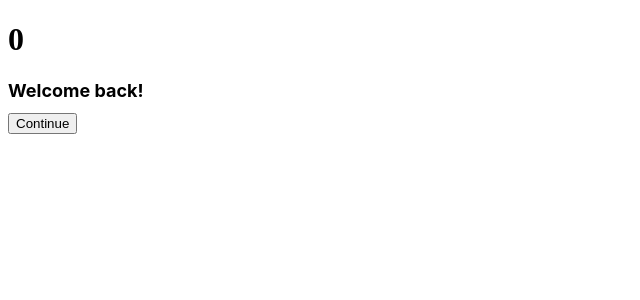
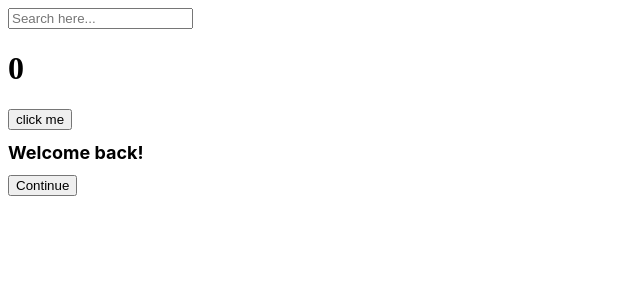
Before and after one commit to thespeace/learn-react-js-starter, a React (Create React App) app: page / in a window 1280 px wide. Shown: the top 300 px of the page, without its empty margins (0-640 px from the left). Built offline with nearby package versions, Linux system fonts and the light colour scheme.

Commit message:
230122 23:55 useEffects and Deps Recap!

```diff
--- a/src/App.js
+++ b/src/App.js
@@ -6,7 +6,9 @@ import {useState, useEffect} from "react";
 *   두번째 argument는 빈 array*/
 function App() {
   const [counter, setValue] = useState(0);
+  const [keyword, setKeyword] = useState("");
   const onClick = () => setValue((prev) => prev + 1);
+  const onChange = (event) => setKeyword(event.target.value);
   console.log("i run all the time");
   // const iRunOnlyOnce = () =>{
   //     console.log("i run only once.");
@@ -15,8 +17,20 @@ function App() {
   //  좀 더 쉬운 방법으로 실습 >
 
     useEffect(()=>{
-        console.log("CALL THE API....");
-    },[])
+        console.log("I run only once.");
+    },[]); /*react.js 에게 아무것도 지켜보지 않게해서 단 한번만 실행된다.*/
+    useEffect(()=> {
+        if(keyword !== ""){
+            console.log("I ren when 'keyword' changes.");
+        }
+    }, [keyword]); /* 두번째 argument에 keyword를 추가하면 해당 값이 변화할때 코드를 실행할거라고  react.js에게 알려주는 것이다.
+                            따라서 우리는 component가 생성되는 첫 시작점뿐아니라 무언가를 update될때 해당 코드가 실행되도록 할 수 있게 되었다.*/
+    useEffect(()=>{
+        console.log("I run when 'counter' changes");
+    }, [counter]);
+    useEffect(()=>{
+        console.log("I run when keyword & counter change");
+    }, [keyword,counter]); /*두개 다 지켜보게 하기*/
   /*
     가끔 이 component 내부의 몇몇코드는, 예를 들어 api를 호출한다면 state의 변화에
     의해 계속 render되지 않게 강제하고 싶을 때가 있을 것이다.
@@ -30,7 +44,14 @@ function App() {
   * */
   return (
       <div>
+          <input
+              value={keyword}
+              onChange={onChange}
+              type="text"
+              placeholder={"Search here..."}
+          />
           <h1>{counter}</h1>
+          <button onClick={onClick}>click me</button>
         <h1 className={styles.title}>Welcome back!</h1>
           <Button text={"Continue"} />
       </div>
```
